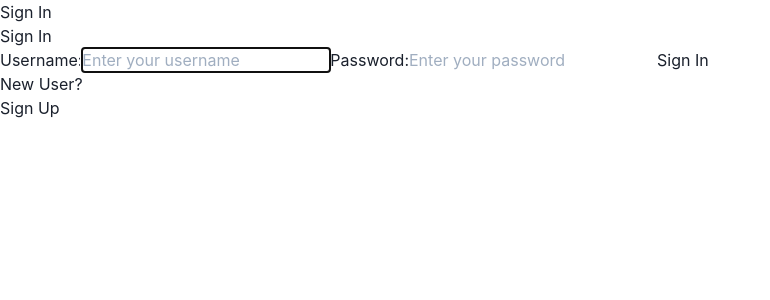
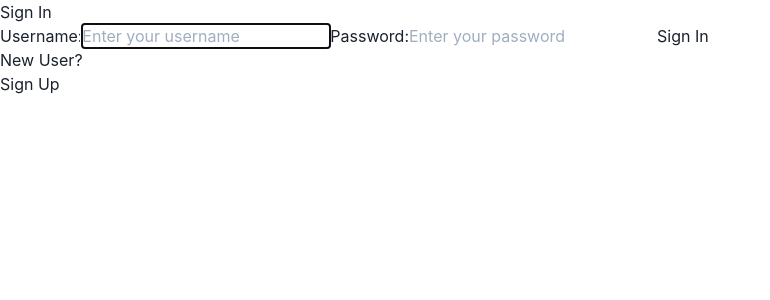
Before and after one commit to pingjuh/TT5_Group10, a React (Create React App) app in the folder client/: page /Signin in a window 1280 px wide. Shown: the top 300 px of the page, without its empty margins (0-770 px from the left). Built offline with nearby package versions, Linux system fonts and the light colour scheme.

Commit message:
remove extra signin title

```diff
--- a/client/src/Signin.js
+++ b/client/src/Signin.js
@@ -63,10 +63,6 @@ const Signin = () => {
             ) : (
         <section>
             <p ref={errRef} className={errMsg ? "errmsg" : "offscreen"} aria-live="assertive">{errMsg}</p>
-            <form onSubmit={handleSubmit}>
-                <h1>Sign In</h1>
-            </form>
-
             <hi>Sign In</hi>
             <form onSubmit={handleSubmit}>
                 <label htmlFor="username">Username:</label>
```
